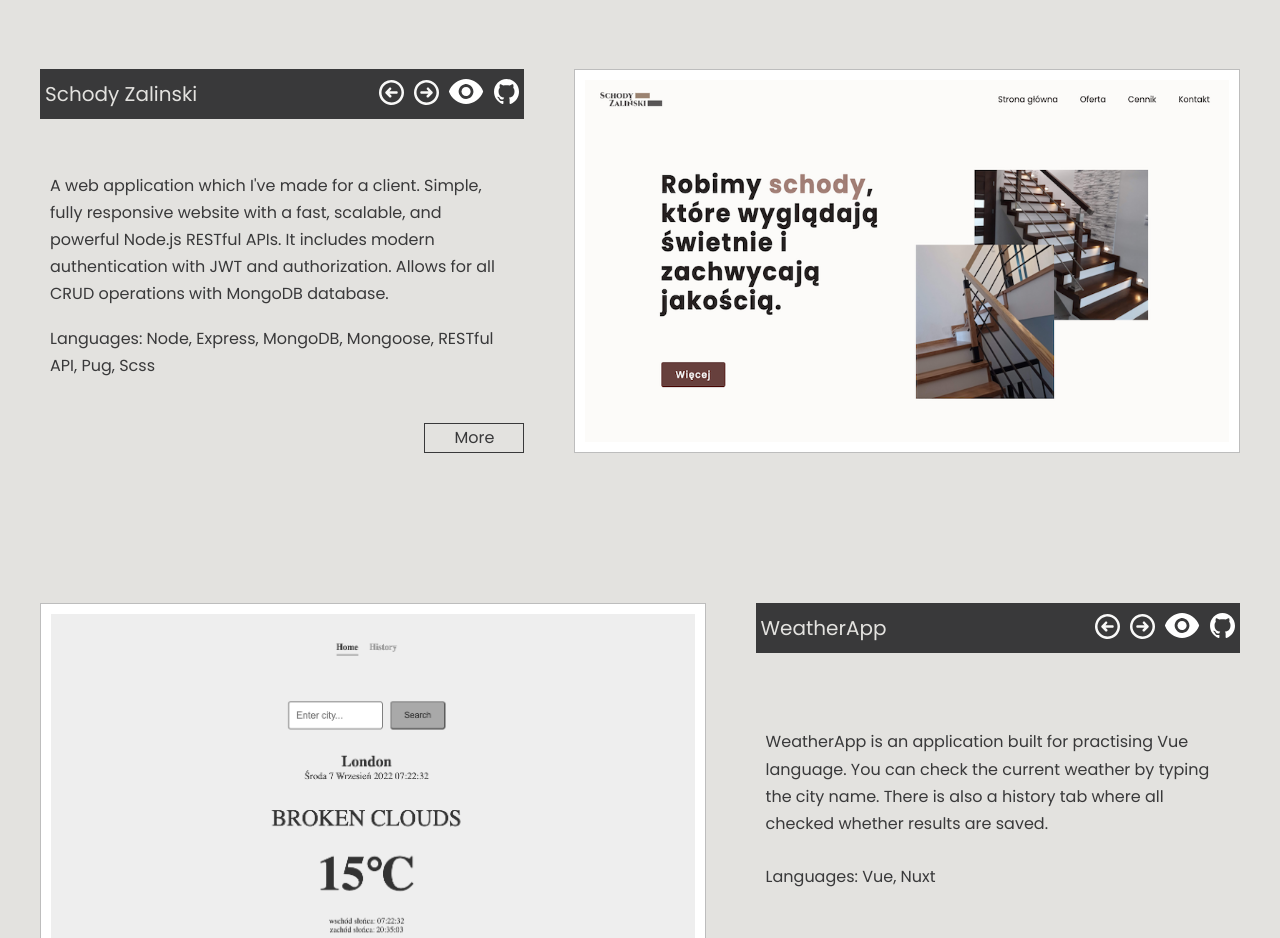
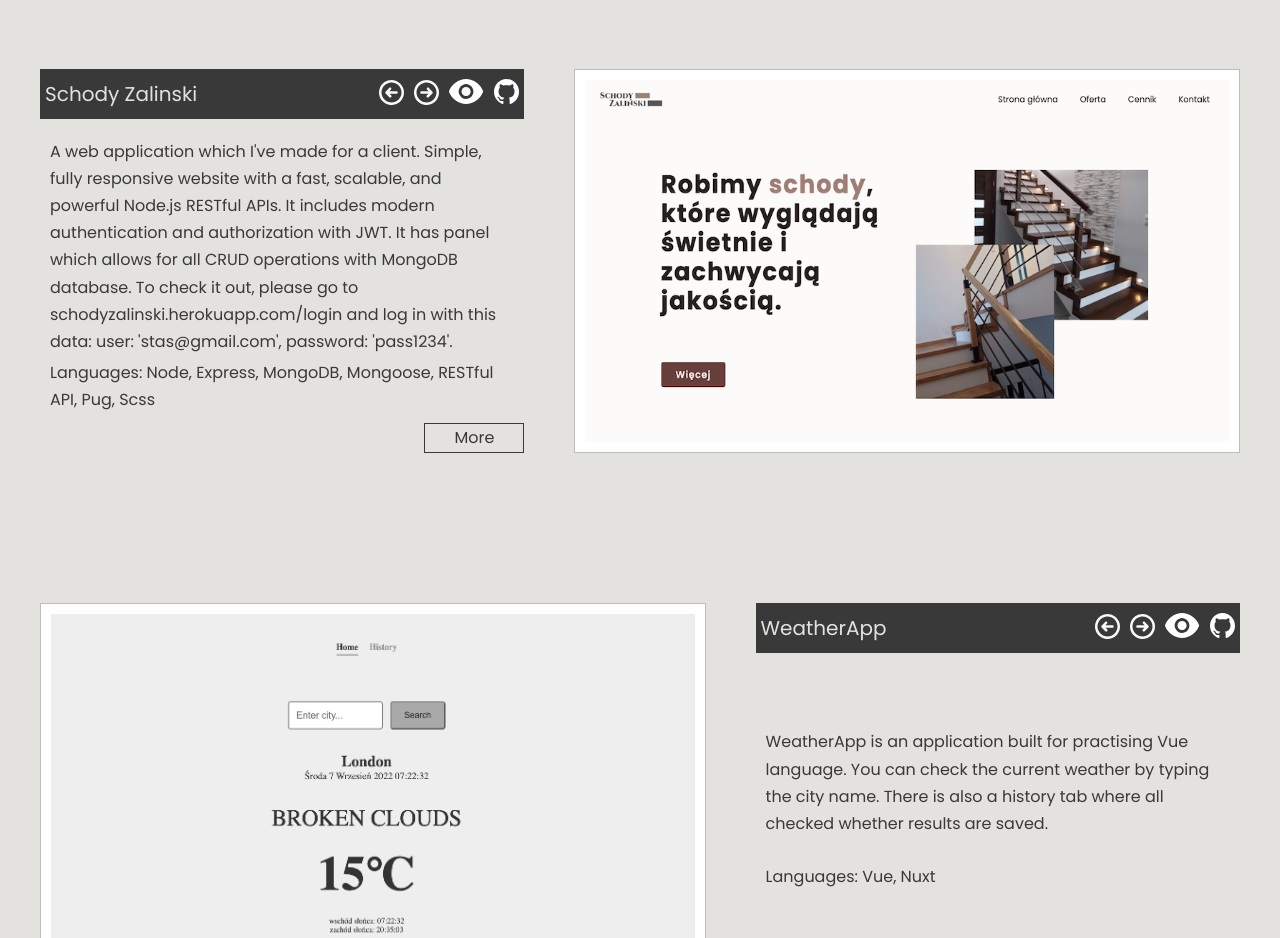
Before and after one commit to gregsypek/portfolio2, a React (Create React App) app: page / in a window 1280 px wide. Shown: the part 2540-3478 px from the top of the page. Built offline with nearby package versions, Linux system fonts and the light colour scheme.

Commit message:
update description for 'schody'

```diff
--- a/src/data.js
+++ b/src/data.js
@@ -26,7 +26,7 @@ export default {
 				id: 1,
 				title: "Schody Zalinski",
 				description:
-					"A web application which I've made for a client. Simple, fully responsive website with a fast, scalable, and powerful Node.js RESTful APIs. It includes modern authentication with JWT and authorization. Allows for all CRUD operations with MongoDB database.",
+					"A web application which I've made for a client. Simple, fully responsive website with a fast, scalable, and powerful Node.js RESTful APIs. It includes modern authentication and authorization with JWT. It has panel which allows for all CRUD operations with MongoDB database. To check it out, please go to schodyzalinski.herokuapp.com/login and log in with this data: user: 'stas@gmail.com', password: 'pass1234'.",
 				liveLink: "https://schodyzalinski.herokuapp.com/",
 				gitLink: "https://github.com/gregsypek/carpentry2",
 				readmeLink: "https://github.com/gregsypek/carpentry2/#readme",
```
